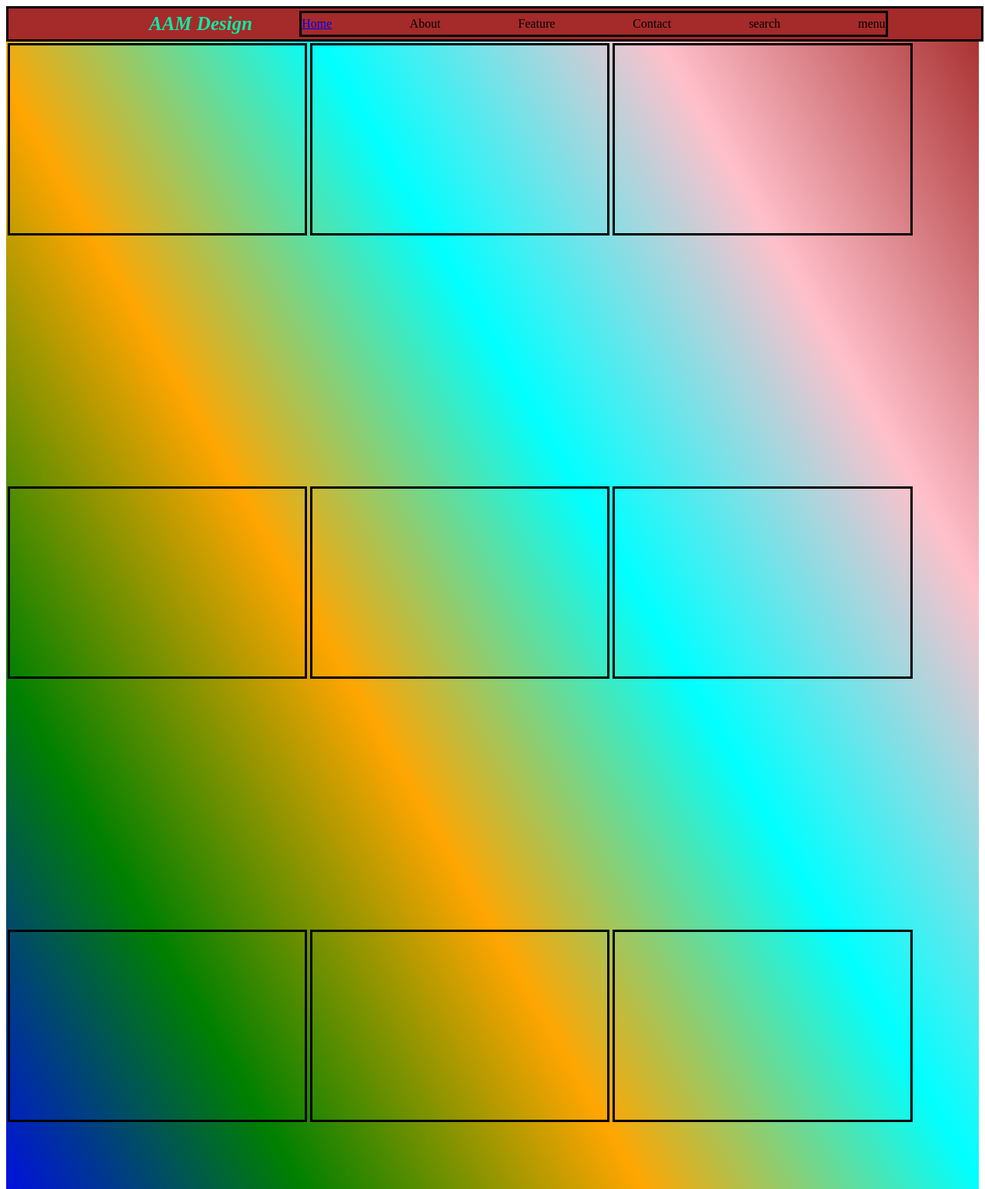
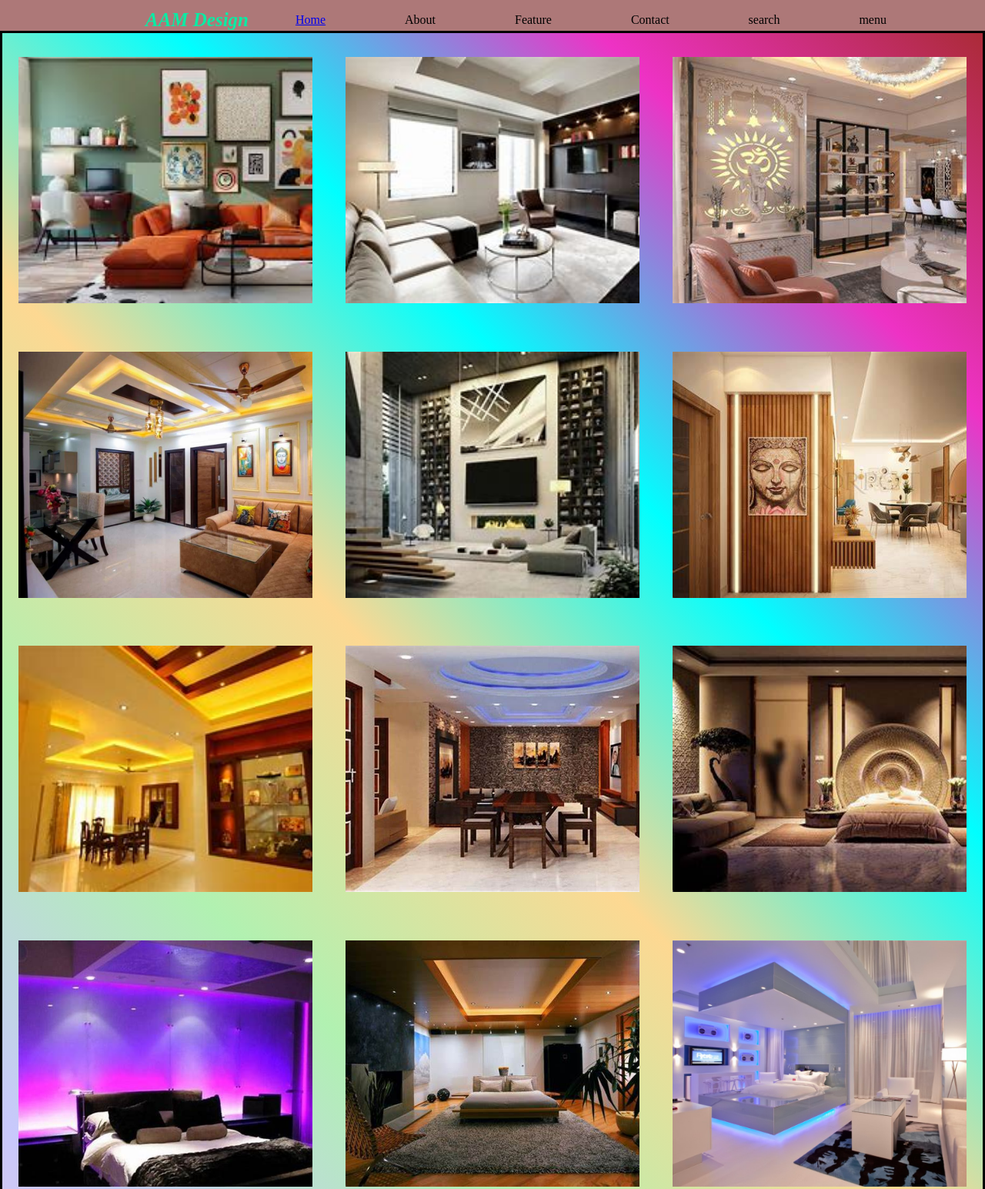
Before and after one commit to Stylish5545/AAM-Developer, a plain HTML site: page order.html in a window 1280 px wide. Shown: the top 1545 px of the page at 77% size. Drawn offline with Linux system fonts and the light colour scheme.

Commit message:
Version3.0

```diff
--- a/order.css
+++ b/order.css
@@ -1,27 +1,29 @@
+*{
+    margin: 0%;
+    padding: 0%;
+    box-sizing: border-box;
+}
  .nav {
-    border: solid;
+     /* border: solid; */
      height: 5vh;
      width: 100%;
      display: flex;
      justify-content: center;
-    align-items: center;
+     align-items: end;
      position: sticky;
-    background-color: brown;
+     background-color: rgb(173, 120, 120);
 
  }
-.main{
-    height: 300vh;
+
+ .main {
+     height: 250vh;
      width: 100%;
-    background-image: linear-gradient(60deg,red,blue,green,orange,aqua,pink,brown);
+     background-image: linear-gradient(45deg, rgb(243, 200, 200), rgb(200, 200, 252), rgb(177, 241, 177), rgb(253, 216, 146), aqua, rgb(238, 50, 197), brown);
+
 
  }
-.photo{
-height: 30vh;
-width: 30%;
-margin: 2px;
-padding: 2px;
-border: solid;
-}
+
+
 
 
 
@@ -33,7 +35,7 @@ border: solid;
      width: 20%;
      /* border: solid; */
      padding: 2px;
-color:rgb(9, 236, 164);
+     color: rgb(9, 236, 164);
      font-size: 25px;
      display: flex;
      justify-content: center;
@@ -44,35 +46,170 @@ font-family: 'Times New Roman', Times, serif;
 
 
  }
-.two{
-    height:70%;
+
+ .two {
+     height: 70%;
      width: 60%;
-border: solid;
+     /* border: solid; */
      display: flex;
      flex-direction: row;
      justify-content: space-between;
      align-items: center;
  }
-.PH{
+
+ .father{
+    height: 200vh;
+    width: 100%;
+    border: solid;
+ }
+ .PH {
      height: 24%;
      width: 100%;
      display: flex;
-    /* justify-content: center; */
-    /* align-items: center; */
+     justify-content: space-around;
+     align-items: center;
+     /* border: solid; */
+
+
  }
-.PH1{
+
+ .PH1 {
      height: 24%;
      width: 100%;
      display: flex;
+     justify-content: space-around;
+     align-items: center;
+     /* border: solid; */
 
  }
-.PH2{
+
+ .PH2 {
      height: 24%;
      width: 100%;
      display: flex;
+     justify-content: space-around;
+     align-items: center;
+     /* border: solid; */
  }
-.PH3{
+
+ .PH3 {
      height: 24%;
      width: 100%;
      display: flex;
+     justify-content: space-around;
+     align-items: center;
+     /* border: solid; */
  }
+
+
+ .photo1{
+     height: 40vh;
+     width: 30%;
+     margin: 2px;
+     padding: 2px;
+     /* border: solid; */
+     background-image: url(./ph1.jpg);
+     background-repeat: no-repeat;
+     background-size: cover;
+
+ }
+ .photo2 {
+     height: 40vh;
+     width: 30%;
+     margin: 2px;
+     padding: 2px;
+     /* border: solid; */
+     background-image: url(./ph3.jpg);
+     background-repeat: no-repeat;
+     background-size: cover;
+ }.photo3 {
+     height: 40vh;
+     width: 30%;
+     margin: 2px;
+     padding: 2px;
+     /* border: solid; */
+     background-image: url(./ph4.jpg);
+     background-repeat: no-repeat;
+     background-size: cover;
+ }.photo4 {
+     height: 40vh;
+     width: 30%;
+     margin: 2px;
+     padding: 2px;
+     /* border: solid; */
+     background-image: url(./ph5.jpg);
+     background-repeat: no-repeat;
+     background-size: cover;
+ }.photo5 {
+     height: 40vh;
+     width: 30%;
+     margin: 2px;
+     padding: 2px;
+     /* border: solid; */
+     background-image: url(./ph6.jpg);
+     background-repeat: no-repeat;
+     background-size: cover;
+ }.photo6 {
+     height: 40vh;
+     width: 30%;
+     margin: 2px;
+     padding: 2px;
+     /* border: solid; */
+     background-image: url(./ph2.jpg);
+     background-repeat: no-repeat;
+     background-size: cover;
+ }.photo7 {
+     height: 40vh;
+     width: 30%;
+     margin: 2px;
+     padding: 2px;
+     /* border: solid; */
+     background-image: url(./ph7.jpg);
+     background-repeat: no-repeat;
+     background-size: cover;
+ }.photo8 {
+     height: 40vh;
+     width: 30%;
+     margin: 2px;
+     padding: 2px;
+     /* border: solid; */
+     background-image: url(./ph8.jpg);
+     background-repeat: no-repeat;
+     background-size: cover;
+ }.photo9 {
+     height: 40vh;
+     width: 30%;
+     margin: 2px;
+     padding: 2px;
+     /* border: solid; */
+     background-image: url(./ph9.jpg);
+     background-repeat: no-repeat;
+     background-size: cover;
+ }.photo10 {
+     height: 40vh;
+     width: 30%;
+     margin: 2px;
+     padding: 2px;
+     /* border: solid; */
+     background-image: url(./ph10.jpg);
+     background-repeat: no-repeat;
+     background-size: cover;
+ }.photo11 {
+     height: 40vh;
+     width: 30%;
+     margin: 2px;
+     padding: 2px;
+     /* border: solid; */
+     background-image: url(./ph11.jpg);
+     background-repeat: no-repeat;
+     background-size: cover;
+ }.photo12 {
+     height: 40vh;
+     width: 30%;
+     margin: 2px;
+     padding: 2px;
+     /* border: solid; */
+     background-image: url(./ph12.jpg);
+     background-repeat: no-repeat;
+     background-size: cover;
+ }
--- a/order.html
+++ b/order.html
@@ -1,5 +1,6 @@
 <!DOCTYPE html>
 <html lang="en">
+
 <head>
     <meta charset="UTF-8">
     <meta name="viewport" content="width=device-width, initial-scale=1.0">
@@ -20,25 +21,27 @@
                 <p>menu</p>
             </div>
         </div>
+        <div class="father">
             <div class="PH">
-    <div class="photo"></div>
-    <div class="photo"></div>
-    <div class="photo"></div>
+                <div class="photo1"></div>
+                <div class="photo2"></div>
+                <div class="photo3"></div>
             </div>
             <div class="PH1">
-    <div class="photo"></div>
-    <div class="photo"></div>
-    <div class="photo"></div>
+                <div class="photo4"></div>
+                <div class="photo5"></div>
+                <div class="photo6"></div>
             </div>
             <div class="PH2">
-    <div class="photo"></div>
-    <div class="photo"></div>
-    <div class="photo"></div>
+                <div class="photo7"></div>
+                <div class="photo8"></div>
+                <div class="photo9"></div>
             </div>
             <div class="PH3">
-    <div class="photo"></div>
-    <div class="photo"></div>
-    <div class="photo"></div>
+                <div class="photo10"></div>
+                <div class="photo11"></div>
+                <div class="photo12"></div>
+            </div>
         </div>
     </div>
 
@@ -50,4 +53,5 @@
 
 
 </body>
+
 </html>
--- a/style.css
+++ b/style.css
@@ -14,13 +14,14 @@ box-sizing: border-box;
 
 .nav {
     border: solid;
-    height: 5vh;
+    height: 10vh;
     width: 100%;
     display: flex;
     justify-content: space-between;
     align-items: center;
-    background-color: white;
-    position: sticky;
+    background-color: rgb(141, 184, 240);
+    position: fixed;
+
 }
 
 .one {
@@ -29,7 +30,8 @@ box-sizing: border-box;
     /* border: solid; */
     padding: 2px;
 color:rgb(9, 236, 164);
-font-size: 25px;
+font-size: 35px;
+font-weight: bolder;
 display: flex;
 justify-content: center;
 align-items: center;
@@ -39,14 +41,67 @@ font-family: 'Times New Roman', Times, serif;
 
 
 }
+.one:hover{
+    color: rgb(255, 30, 0);
+    font-weight: 300;
+}
 .two{
     height:70%;
     width: 60%;
-border: solid;
+/* border: solid; */
 display: flex;
 flex-direction: row;
 justify-content: space-between;
 align-items: center;
+}
+ .two p{
+    font-size: 20px;
+    color: #333;
+    text-decoration: none;
+    transition: 0.3s ease;
+ }
+ .two p:hover{
+    color: rgb(255, 30, 0);
+    font-size: 30px;
+
+ }
+ .search{
+    display: flex;
+    align-items: center;
+    margin-right: 0;
+
+ }
+ .search form{
+    display: flex;
+    margin: 0;
+ }
+ .search input{
+    padding: 10px;
+    border: 1px solid #ddd;
+    outline: none;
+    border-radius: 5px;
+    margin-right: 10px;
+    font-size: 16px;
+
+
+ }
+  .search input:hover{
+    border: 1px solid rgb(255, 30, 0);
+  }
+.search button{
+    padding: 10px;
+    background-color: #7efc84;
+    border: none;
+    border-radius: 5px;
+    color: #333;
+    font-size: 19px;
+    cursor: pointer;
+
+
+
+}
+.search button:hover{
+    background-color: #ccc;
 }
 .A-section{
     border: solid;
@@ -54,6 +109,10 @@ height: 40vh;
 width: 25%;
 opacity: 80%;
 margin: 90px;
+}
+.A-section:hover{
+    color: rgb(3, 10, 100);
+
 }
 h1{
 font-size: 55px;
@@ -97,7 +156,7 @@ color:white ;
 .order{
     font-size: 25px;
     height: 100px;
-    color: whitesmoke;
+    color: rgb(190, 245, 203);
     border: solid pink;
 
     width: 150px;
@@ -111,7 +170,7 @@ left: 82%;
 top: 110%;
 
 animation: animate 1s infinite linear;
-background-image: linear-gradient(60deg,red,blue,green,orange,aqua,pink,brown);
+background-image: linear-gradient(45deg,rgb(243, 200, 200),rgb(200, 200, 252),rgb(177, 241, 177),rgb(253, 216, 146),aqua,pink,brown);
 }
 @keyframes animate{
     0%
@@ -119,5 +178,5 @@ background-image: linear-gradient(60deg,red,blue,green,orange,aqua,pink,brown);
 
 .one p:hover{
     background-color:aqua;
-    colo
+
 }
```
Also changed, not shown: index.html (+12 -5 lines), ph1.jpg (added), ph10.jpg (added), ph11.jpg (added), ph12.jpg (added), ph2.jpg (added), ph3.jpg (added), ph4.jpg (added), ph5.jpg (added), ph6.jpg (added), ph7.jpg (added), ph8.jpg (added), ph9.jpg (added). Lines whose indentation alone changed are shown as unchanged.
